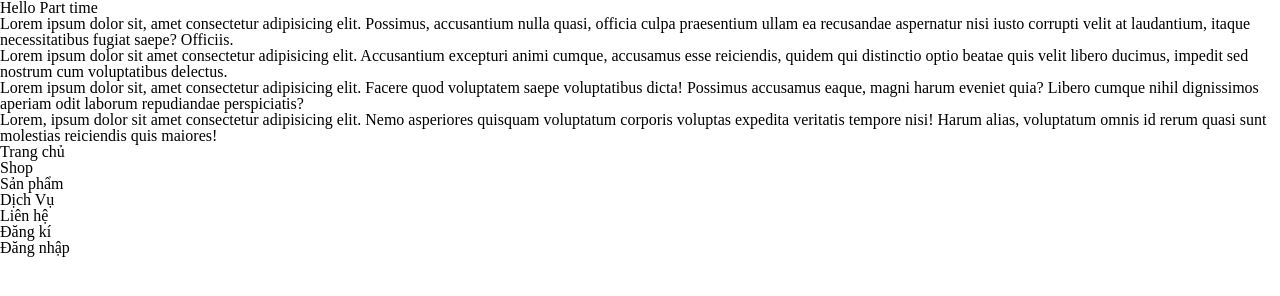
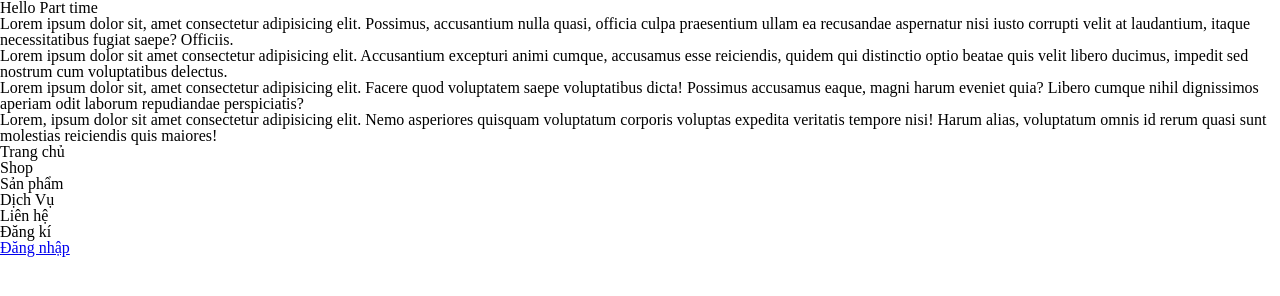
Before and after one commit to PhuongNhung2235/HTML_CSS-Project1, a plain HTML site: page index.html in a window 1280 px wide. Drawn offline with Linux system fonts and the light colour scheme.

Commit message:
gắn link đăng nhập

```diff
--- a/index.html
+++ b/index.html
@@ -26,7 +26,7 @@
     </ul>
     <ul>
         <li>Đăng kí</li>
-        <li>Đăng nhập</li>
+        <li><a href="../web 1.html">Đăng nhập</a></li>
     </ul>
 </body>
 </html>
```
